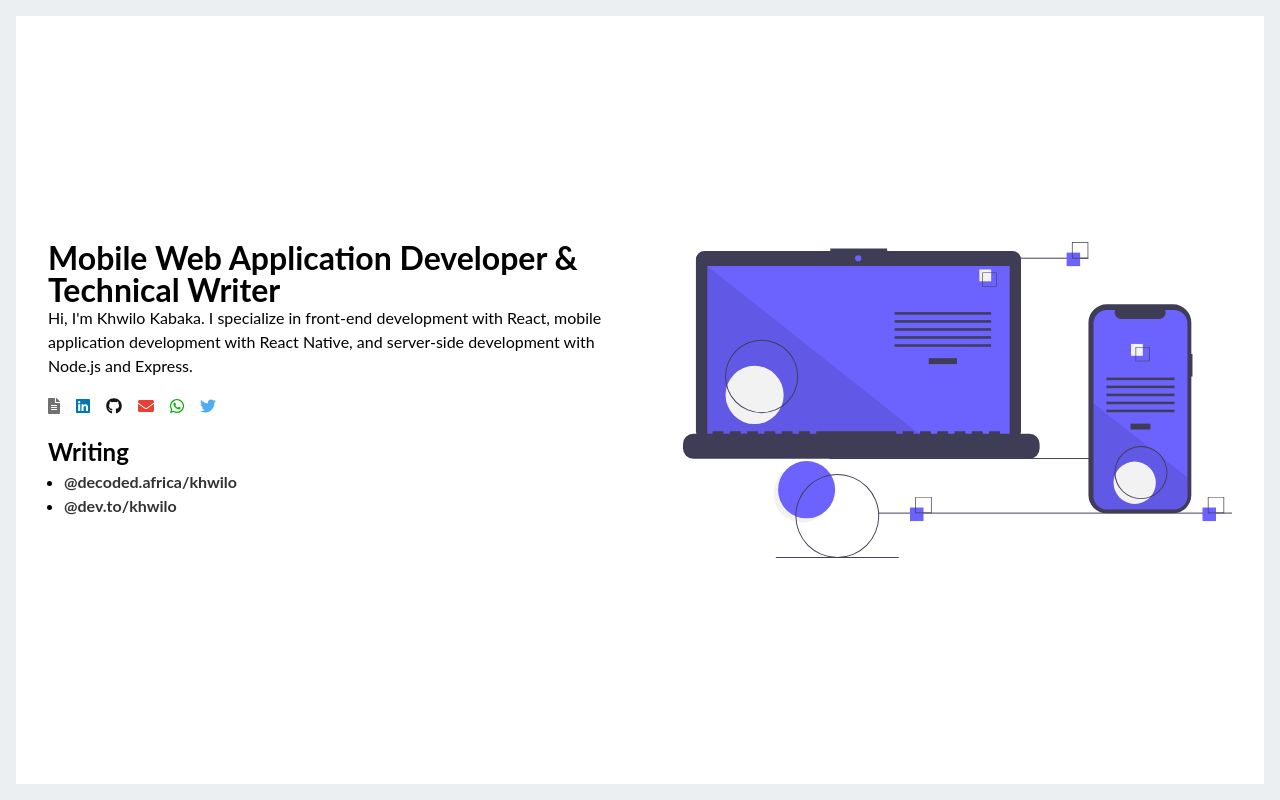
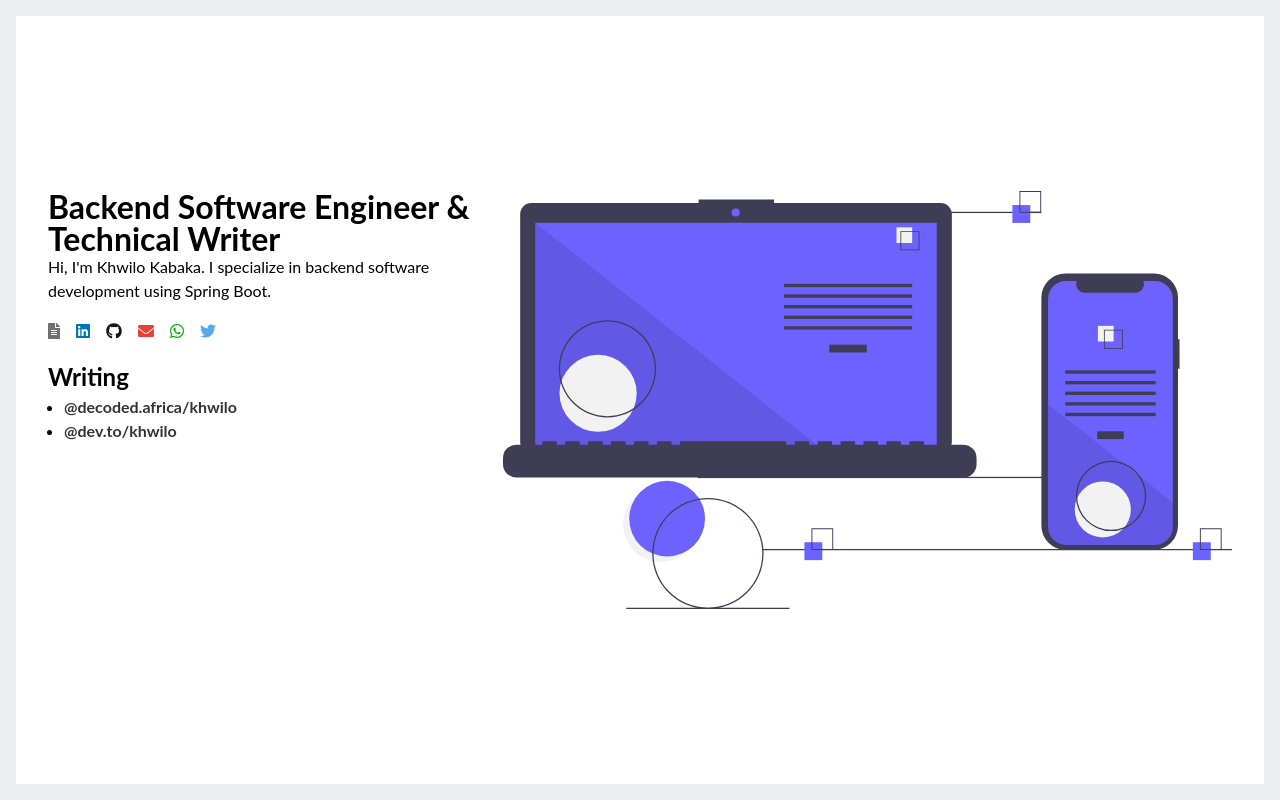
Before and after one commit to khwilo/khwilo-portfolio-v2, a Next.js app: page / in a window 1280 px wide. Built offline with nearby package versions, Linux system fonts and the light colour scheme.

Commit message:
feat: update role

```diff
--- a/pages/index.js
+++ b/pages/index.js
@@ -14,12 +14,10 @@ export default function Home() {
         <div className='home__container flow'>
           <div className='banner'>
             <h1 className='banner__title'>
-              Mobile Web Application Developer & Technical Writer
+              Backend Software Engineer & Technical Writer
             </h1>
             <p className='banner__text'>
-              Hi, I'm Khwilo Kabaka. I specialize in front-end development with
-              React, mobile application development with React Native, and
-              server-side development with Node.js and Express.
+              Hi, I'm Khwilo Kabaka. I specialize in backend software development using Spring Boot.
             </p>
           </div>
 
```
